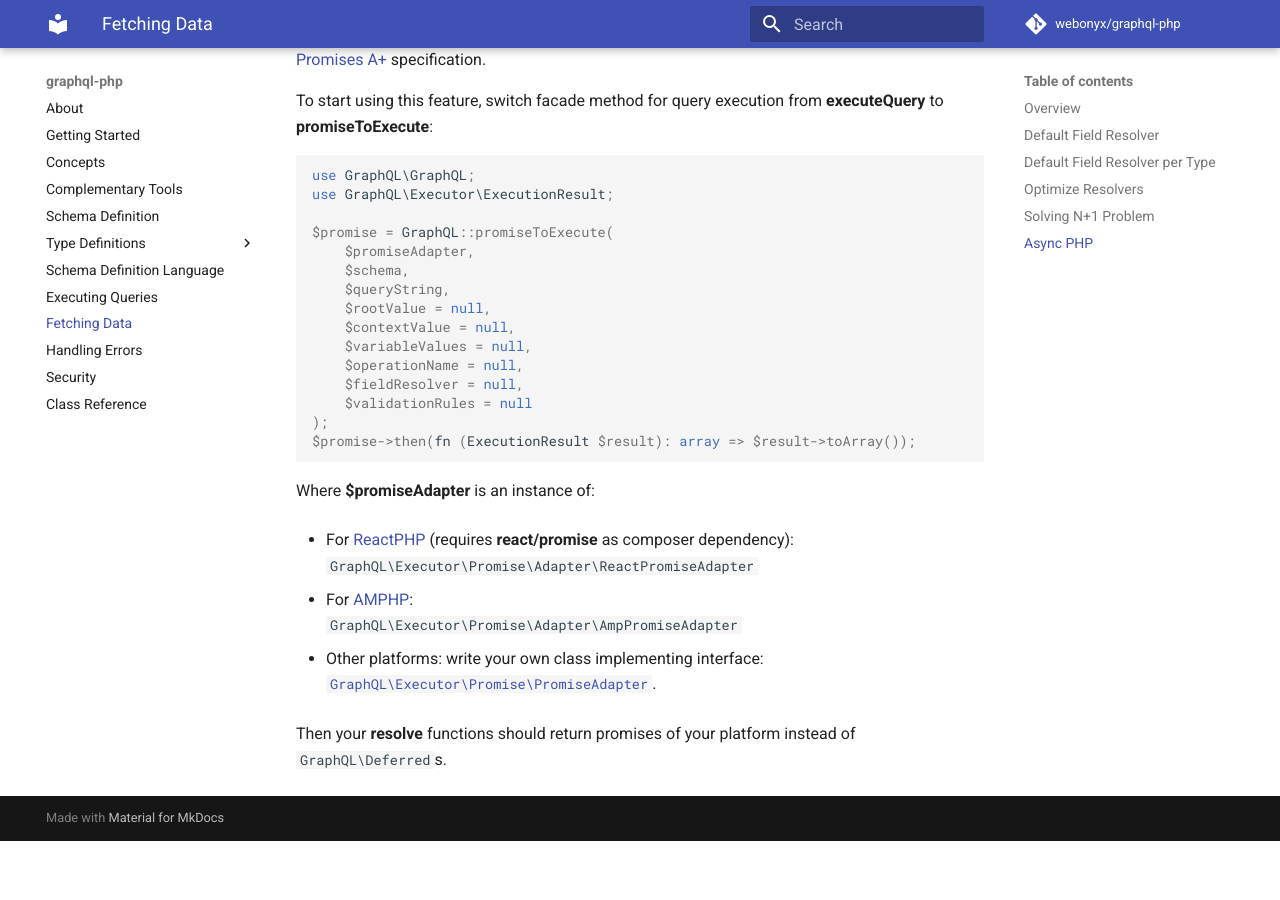
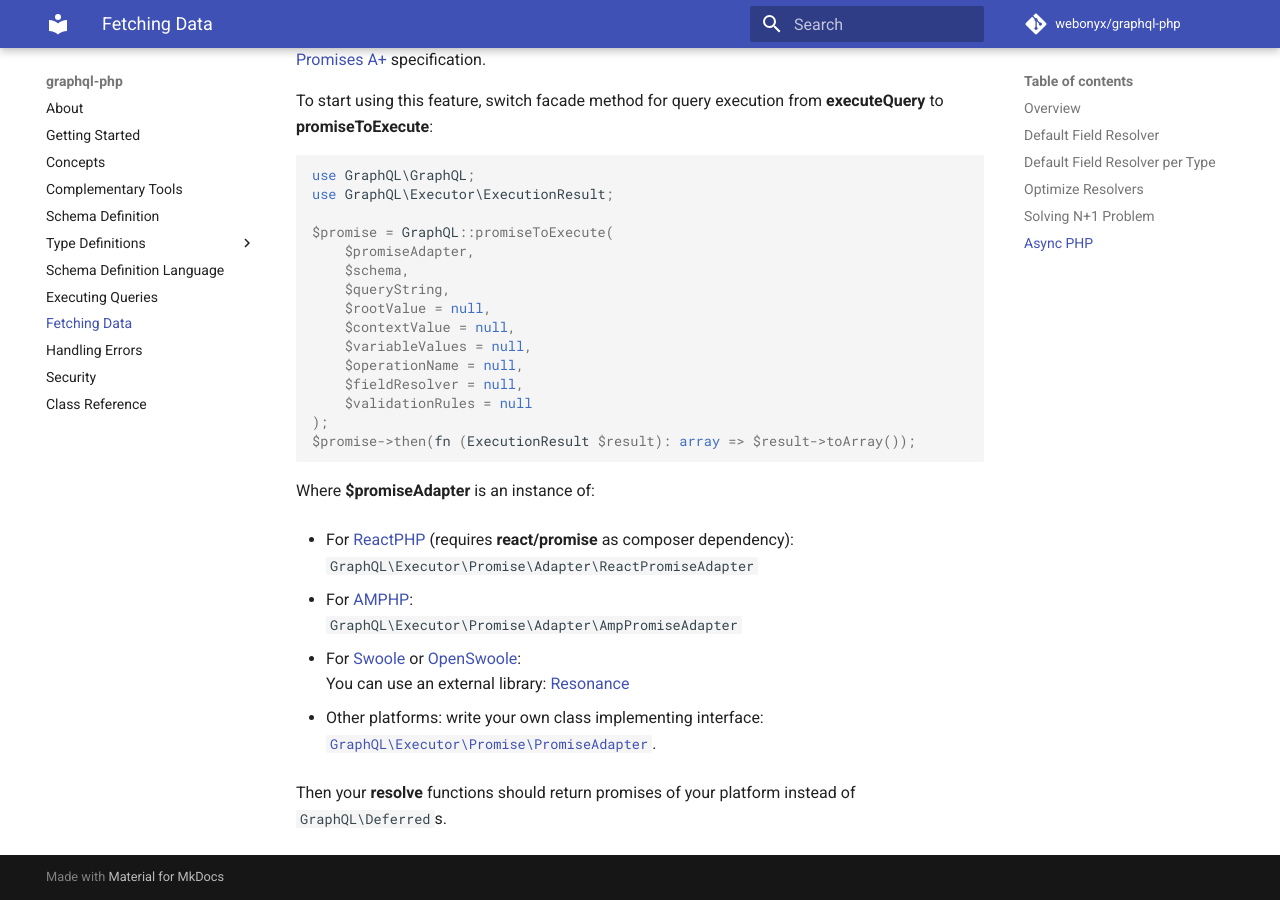
Before and after one commit to webonyx/graphql-php, an MkDocs documentation site: the page built from docs/data-fetching.md, in a window 1280 px wide and 900 px high, scrolled down 5415 px. Built offline with MkDocs 1.6.1 and Material for MkDocs 9.7.7, drawn with Linux system fonts in a browser that asks for light colours; comment, search, counter and statistics services are not loaded; before the commit the page ends 6256 px from its top, so only the background shows below that.

Commit message:
chore(docs): reference Swoole promise adapter

```diff
--- a/docs/data-fetching.md
+++ b/docs/data-fetching.md
@@ -292,6 +292,9 @@ Where **$promiseAdapter** is an instance of:
 - For [AMPHP](https://github.com/amphp/amp): <br>
   `GraphQL\Executor\Promise\Adapter\AmpPromiseAdapter`
 
+- For [Swoole](https://swoole.com/) or [OpenSwoole](https://openswoole.com/): <br>
+    You can use an external library: [Resonance](https://resonance.distantmagic.com/docs/features/graphql/standalone-promise-adapter.html)
+
 - Other platforms: write your own class implementing interface: <br>
   [`GraphQL\Executor\Promise\PromiseAdapter`](class-reference.md#graphqlexecutorpromisepromiseadapter).
 
```
Also changed, not shown: docs/complementary-tools.md (+1 -0 lines).
